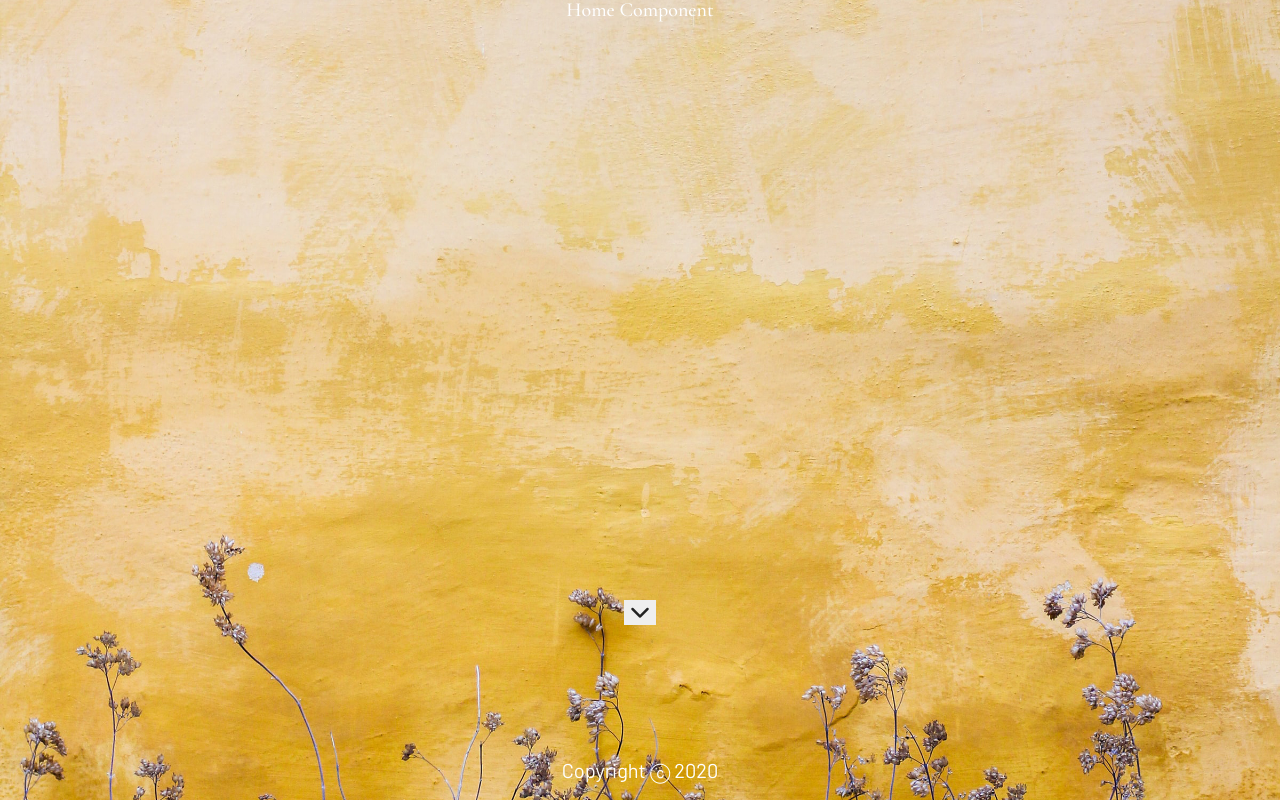
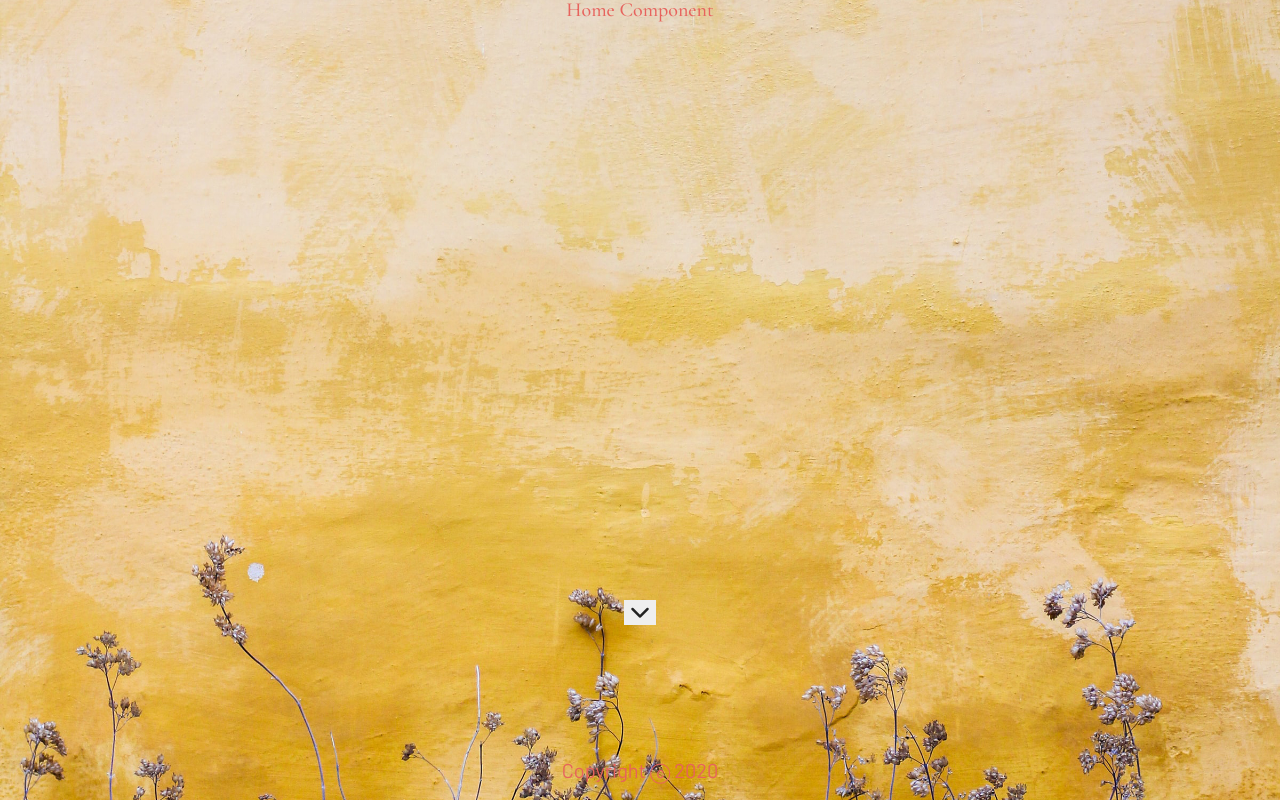
Before and after one commit to dailyPositivity/dailyPositivity, a React (Create React App) app: page / in a window 1280 px wide. Built offline with nearby package versions, Linux system fonts and the light colour scheme.

Commit message:
change body font color to brand color from specs

```diff
--- a/src/styles/App.css
+++ b/src/styles/App.css
@@ -27,7 +27,7 @@ a {
 }
 
 body{
-  color:white;
+  color:#e7635d;
   font-size: 2rem;
   text-align: center;
   font-family: 'Barlow', sans-serif;
```
